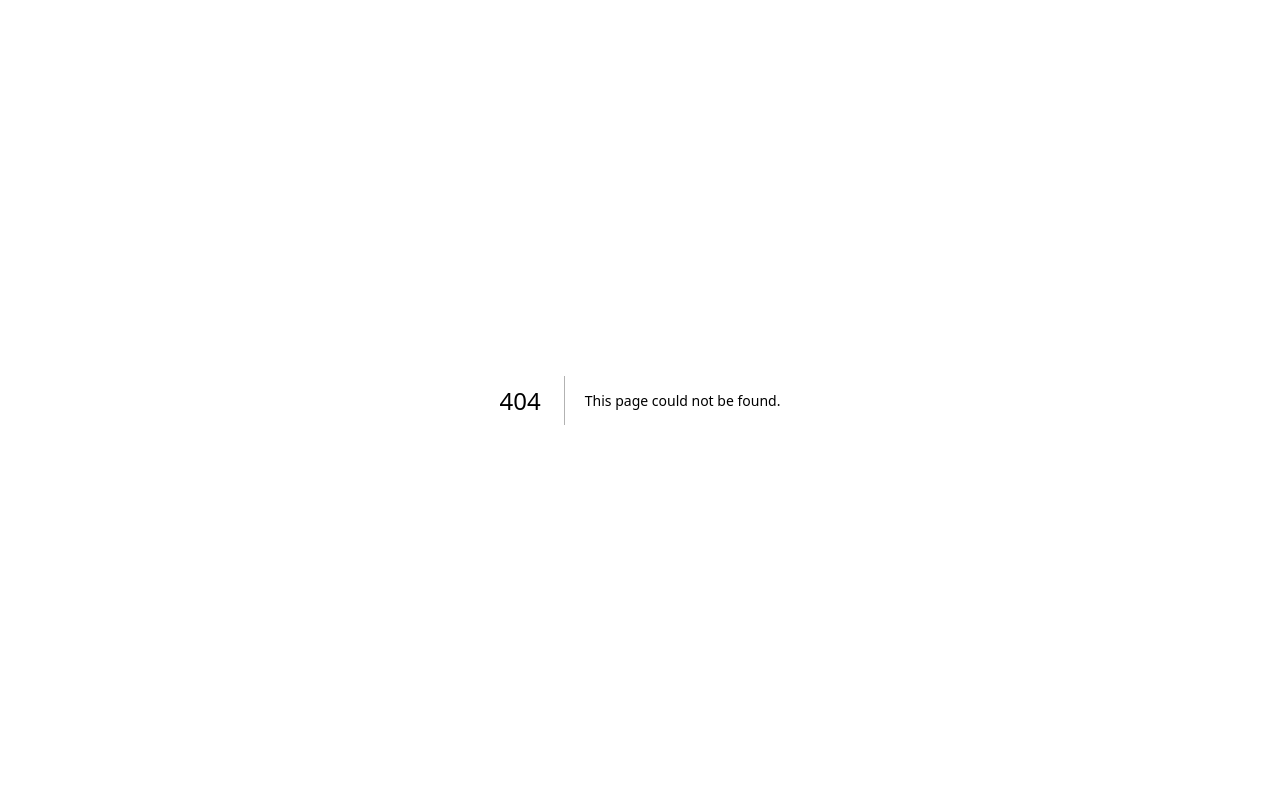
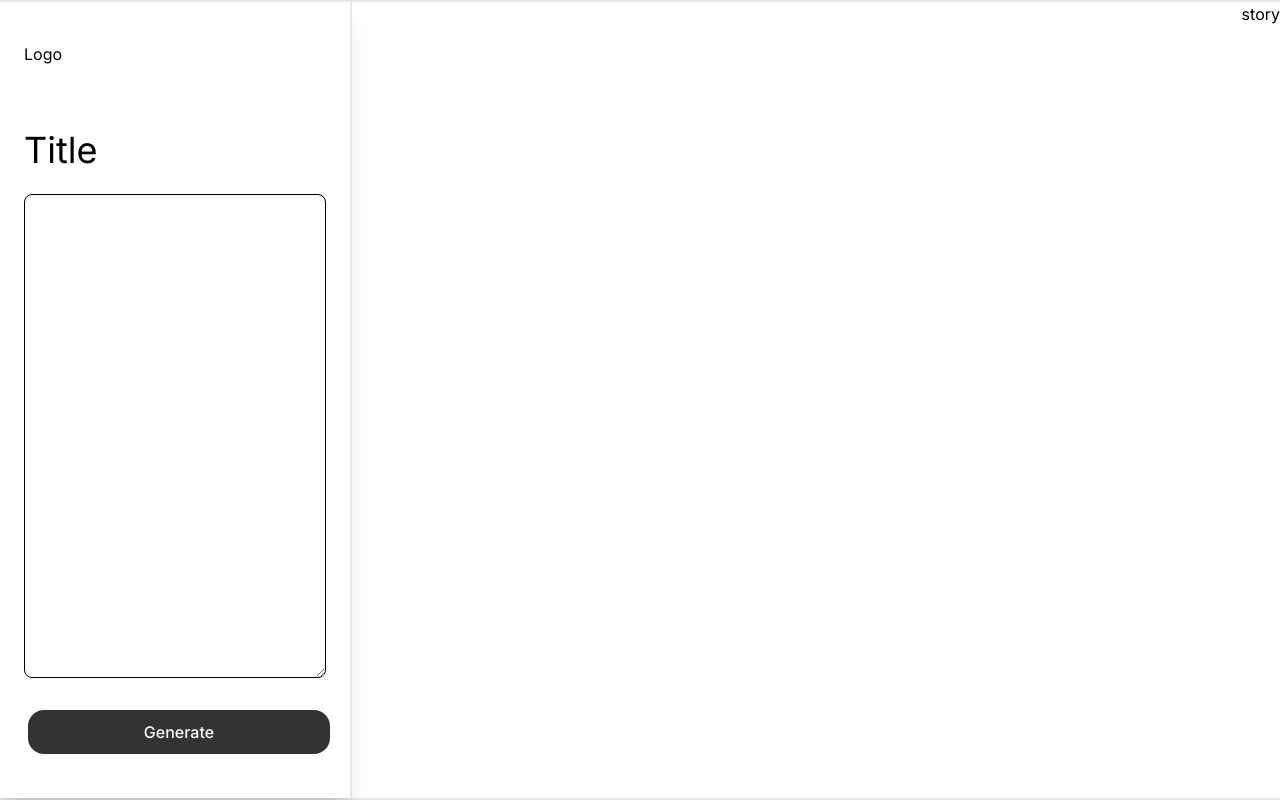
Before and after one commit to dylanlauzy/htn2023, a Next.js app: page /results in a window 1280 px wide. Before the commit this address had no page. Built offline with nearby package versions, Linux system fonts and the light colour scheme.

Commit message:
UI fixes

```diff
--- a/src/app/components/StoryBuilder.js
+++ b/src/app/components/StoryBuilder.js
@@ -70,7 +70,7 @@ const StoryBuilder = ({descriptiveWords}) => {
           })}
         </div>
         <a href="#additionalDetails" onClick={clickHandler} c>
-         <p className="rounded-full text-center font-medium w-full p-2 bg-htnblack border-2 border-htnblack m-1 text-htnwhite mt-8"> Next</p>
+         <p className="rounded-2xl text-center font-medium w-full p-2 bg-htnblack border-2 border-htnblack m-1 text-htnwhite mt-8"> Next</p>
         </a>
       </div>
     </>
--- a/src/app/page.js
+++ b/src/app/page.js
@@ -101,10 +101,6 @@ export default function Home() {
     setDescriptiveWords(descriptiveWords);
   };
 
-  const promptHandler = () => {
-    setPrompt(storyline + " " + "descriptiveWords");
-  };
-
   return (
     <main className="bg-htnwhite scroll-smooth">
       {/* ABOUT PAGE */}
@@ -123,7 +119,7 @@ export default function Home() {
               placeholder="A mystery/thriller manga that starts with a dark scene in Shibuya..."
               onChange={(e) => setStoryline(e.target.value)}
             ></textarea>
-            <a href="#categories" className="text-center float-right w-3/4 mt-3 ml-10 p-2 rounded-full bg-htnblack text-htnwhite">
+            <a href="#categories" className="text-center float-right w-3/4 mt-3 ml-10 p-2 rounded-2xl bg-htnblack text-htnwhite">
               Next
             </a>
           </div>
@@ -176,24 +172,9 @@ export default function Home() {
             preference={readSelection}
           ></TwoChoiceSelector>
           <Link href="/results" onClick={wordHandler} >
-            <p className="rounded-full text-center font-medium w-full p-2 bg-htnblack border-2 border-htnblack m-1 text-htnwhite mt-8">Generate story</p>
+            <p className="rounded-2xl text-center font-medium w-full p-2 bg-htnblack border-2 border-htnblack m-1 text-htnwhite mt-8">Generate story</p>
           </Link>
         </div>
-      </main>
-
-      {/* Results */}
-      <main className=" flex justify-between border-y-2 min-h-screen w-full">
-        <div className="flex flex-col min-w-[22rem] text-4xl border-r-2 shadow-xl border-gray-200 px-6 my-4">
-          <div className="mb-12">Logo</div>
-          <h2>Title</h2>
-          <button
-            onClick={promptHandler}
-            className="rounded-full text-center font-medium w-full p-2 bg-htnblack border-2 border-htnblack m-1 text-htnwhite mt-8"
-          >
-            Submit
-          </button>
-        </div>
-        <div>{story}</div>
       </main>
     </main>
   );
--- /dev/null
+++ b/src/app/results/page.js
@@ -0,0 +1,29 @@
+"use client"
+
+const page = () => {
+  const promptHandler = () => {
+    setPrompt(storyline + " " + "descriptiveWords");
+  };
+
+  return (
+    <main className=" flex justify-between border-y-2 min-h-screen w-full">
+      <div className="flex flex-col min-w-[22rem] border-r-2 shadow-xl border-gray-200 px-6 py-10">
+        <div className="mb-16">Logo</div>
+        <h2 className="text-4xl mb-6">Title</h2>
+        <textarea
+          type="textarea"
+          className="border-inner border-[1.5px] border-black rounded-lg flex-grow shadow-inner px-2 py-3"
+        ></textarea>
+        <button
+          onClick={promptHandler}
+          className="rounded-2xl text-center font-medium w-full p-2 bg-htnblack border-2 border-htnblack m-1 text-htnwhite mt-8"
+        >
+          Generate
+        </button>
+      </div>
+      <div>story</div>
+    </main>
+  );
+};
+
+export default page;
```
